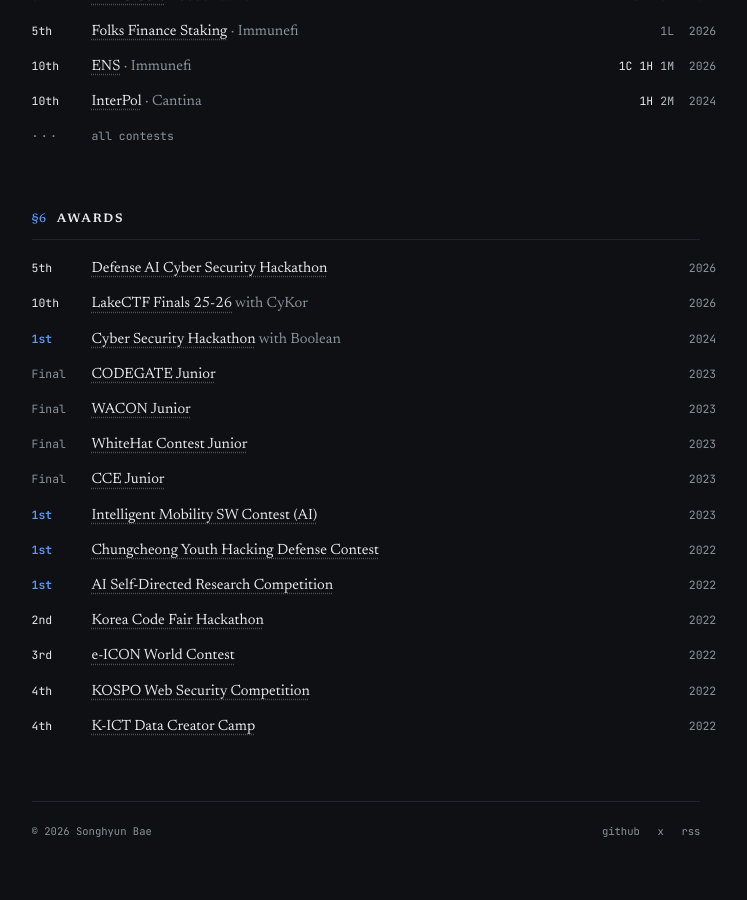
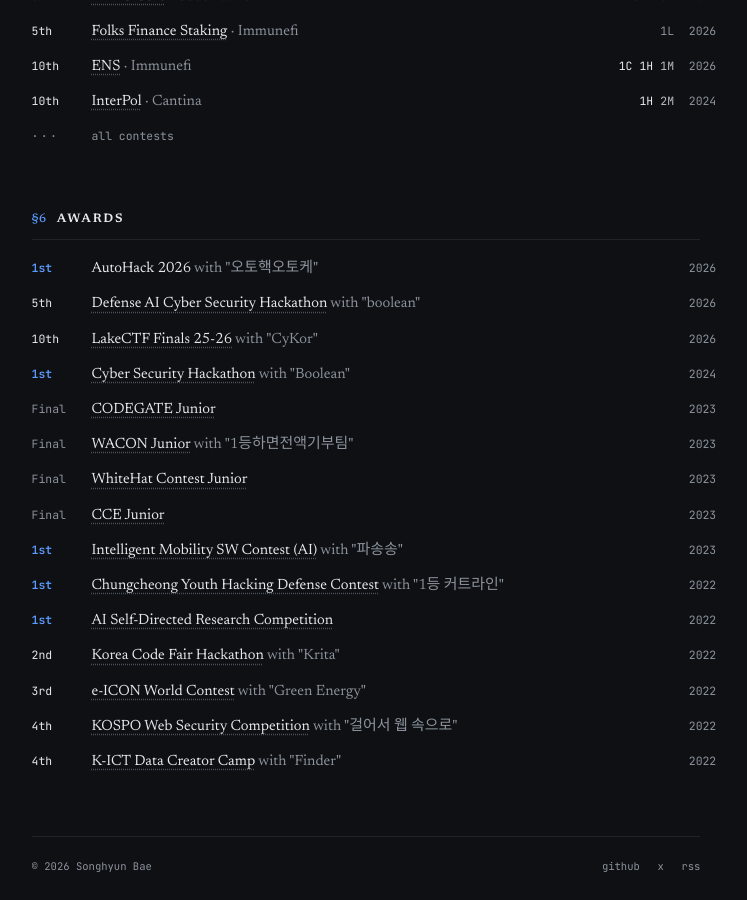
Before and after one commit to bshyuunn/bshyuunn.github.io, a Jekyll site: the page built from index.md, in a window 1280 px wide and 900 px high, scrolled down 1846 px. Shown: the whole window, without its empty margins (274-1021 px from the left). Built offline with Jekyll 4.4.1, drawn with Linux system fonts in a browser that asks for light colours.

Commit message:
Update awards and team names

```diff
--- a/_data/cv.yml
+++ b/_data/cv.yml
@@ -71,19 +71,20 @@ contests:
 contests_all: "https://github.com/bshyuunn/bshyuunn-web3-portfolio/blob/main/EXPERIENCE.md"
 
 # §6 Awards — shown in this order (newest first).
-#   place: 1st / 2nd / ... / Finalist · team: shown as "with <team>" · url: contest page · writeup: optional
+#   place: 1st / 2nd / ... / Finalist · team: shown as 'with "<team>"' · url: contest page · writeup: optional
 awards:
-  - { place: 5th, name: Defense AI Cyber Security Hackathon, url: "https://dah.ai.kr/", year: 2026 }
+  - { place: 1st, name: AutoHack 2026, team: 오토핵오토케, year: 2026 }
+  - { place: 5th, name: Defense AI Cyber Security Hackathon, url: "https://dah.ai.kr/", team: boolean, year: 2026 }
   - { place: 10th, name: LakeCTF Finals 25-26, url: "https://ctftime.org/event/3295", team: CyKor, year: 2026 }
   - { place: 1st, name: Cyber Security Hackathon, url: "https://www.busan.go.kr/nbnews/1639247", team: Boolean, year: 2024 }
   - { place: Finalist, name: CODEGATE Junior, url: "https://www.codegate.org/", year: 2023 }
-  - { place: Finalist, name: WACON Junior, url: "https://wacon.world/", year: 2023 }
+  - { place: Finalist, name: WACON Junior, url: "https://wacon.world/", team: 1등하면전액기부팀, year: 2023 }
   - { place: Finalist, name: WhiteHat Contest Junior, url: "https://whitehat2026.kr/", year: 2023 }
   - { place: Finalist, name: CCE Junior, url: "https://cce.cstec.kr/", year: 2023 }
-  - { place: 1st, name: Intelligent Mobility SW Contest (AI), url: "https://www.ikw.ac.kr/board/detail.tc?mn=2596&mngNo=3&pageSeq=1721&boardNo=311695", year: 2023 }
-  - { place: 1st, name: Chungcheong Youth Hacking Defense Contest, url: "https://www.veritas-a.com/news/articleView.html?idxno=428654", year: 2022 }
+  - { place: 1st, name: Intelligent Mobility SW Contest (AI), url: "https://www.ikw.ac.kr/board/detail.tc?mn=2596&mngNo=3&pageSeq=1721&boardNo=311695", team: 파송송, year: 2023 }
+  - { place: 1st, name: Chungcheong Youth Hacking Defense Contest, url: "https://www.veritas-a.com/news/articleView.html?idxno=428654", team: 1등 커트라인, year: 2022 }
   - { place: 1st, name: AI Self-Directed Research Competition, url: "https://www.science.go.kr/mps/1104/bbs/208/moveBbsNttDetail.do?nttSn=9807", year: 2022 }
-  - { place: 2nd, name: Korea Code Fair Hackathon, url: "https://kcf.or.kr/", year: 2022 }
-  - { place: 3rd, name: e-ICON World Contest, url: "https://e-icon.or.kr/en/", year: 2022 }
-  - { place: 4th, name: KOSPO Web Security Competition, url: "https://www.todayenergy.kr/news/articleView.html?idxno=253427", year: 2022 }
-  - { place: 4th, name: K-ICT Data Creator Camp, url: "https://kbig.kr/portal/kbig/keybiz.page", year: 2022 }
+  - { place: 2nd, name: Korea Code Fair Hackathon, url: "https://kcf.or.kr/", team: Krita, year: 2022 }
+  - { place: 3rd, name: e-ICON World Contest, url: "https://e-icon.or.kr/en/", team: Green Energy, year: 2022 }
+  - { place: 4th, name: KOSPO Web Security Competition, url: "https://www.todayenergy.kr/news/articleView.html?idxno=253427", team: 걸어서 웹 속으로, year: 2022 }
+  - { place: 4th, name: K-ICT Data Creator Camp, url: "https://kbig.kr/portal/kbig/keybiz.page", team: Finder, year: 2022 }
--- a/_layouts/about.html
+++ b/_layouts/about.html
@@ -114,7 +114,7 @@ layout: base
   {%- for a in cv.awards %}
   {%- if a.place == "1st" -%}{%- assign pcls = "first" -%}{%- elsif a.place == "Finalist" -%}{%- assign pcls = "final" -%}{%- else -%}{%- assign pcls = "" -%}{%- endif %}
   <div class="row">
-    <span class="row-main"><span class="rank place {{ pcls }}">{% if a.place == "Finalist" %}Final{% else %}{{ a.place }}{% endif %}</span><span>{% if a.url %}<a class="dl" href="{{ a.url }}" title="Open contest">{{ a.name }}</a>{% else %}{{ a.name }}{% endif %}{% if a.team %} <span class="muted">with {{ a.team }}</span>{% endif %}</span></span>
+    <span class="row-main"><span class="rank place {{ pcls }}">{% if a.place == "Finalist" %}Final{% else %}{{ a.place }}{% endif %}</span><span>{% if a.url %}<a class="dl" href="{{ a.url }}" title="Open contest">{{ a.name }}</a>{% else %}{{ a.name }}{% endif %}{% if a.team %} <span class="muted">with "{{ a.team }}"</span>{% endif %}</span></span>
     <span class="row-side wide">
       <span class="icon">{% if a.writeup %}<a class="doc" href="{{ a.writeup | relative_url }}" aria-label="Read the writeup" title="Read the writeup">{% include doc-icon.html %}</a>{% endif %}</span>
       <span class="year">{{ a.year }}</span>
```
Also changed, not shown: tests/test_bilingual.py (+1 -1 lines).
